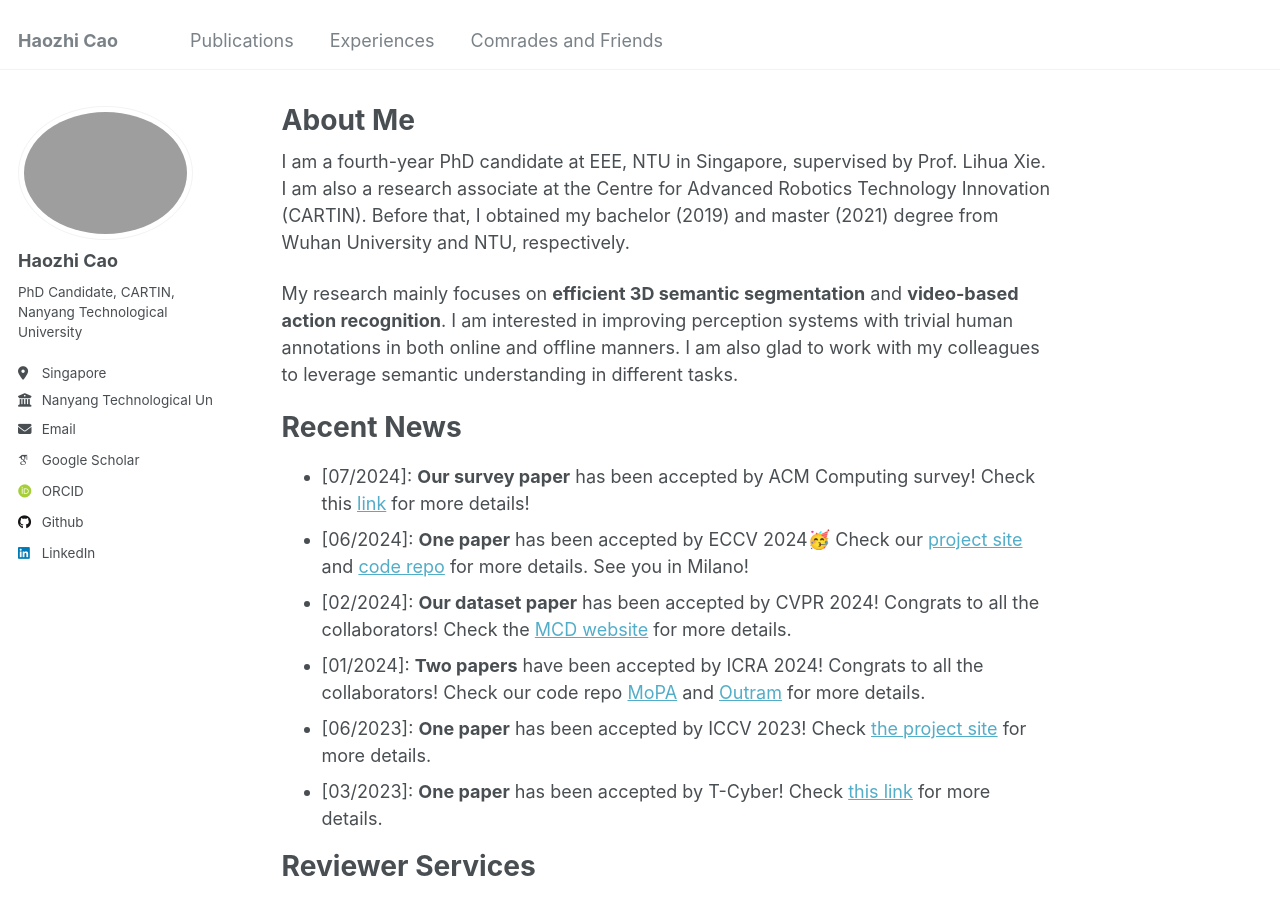
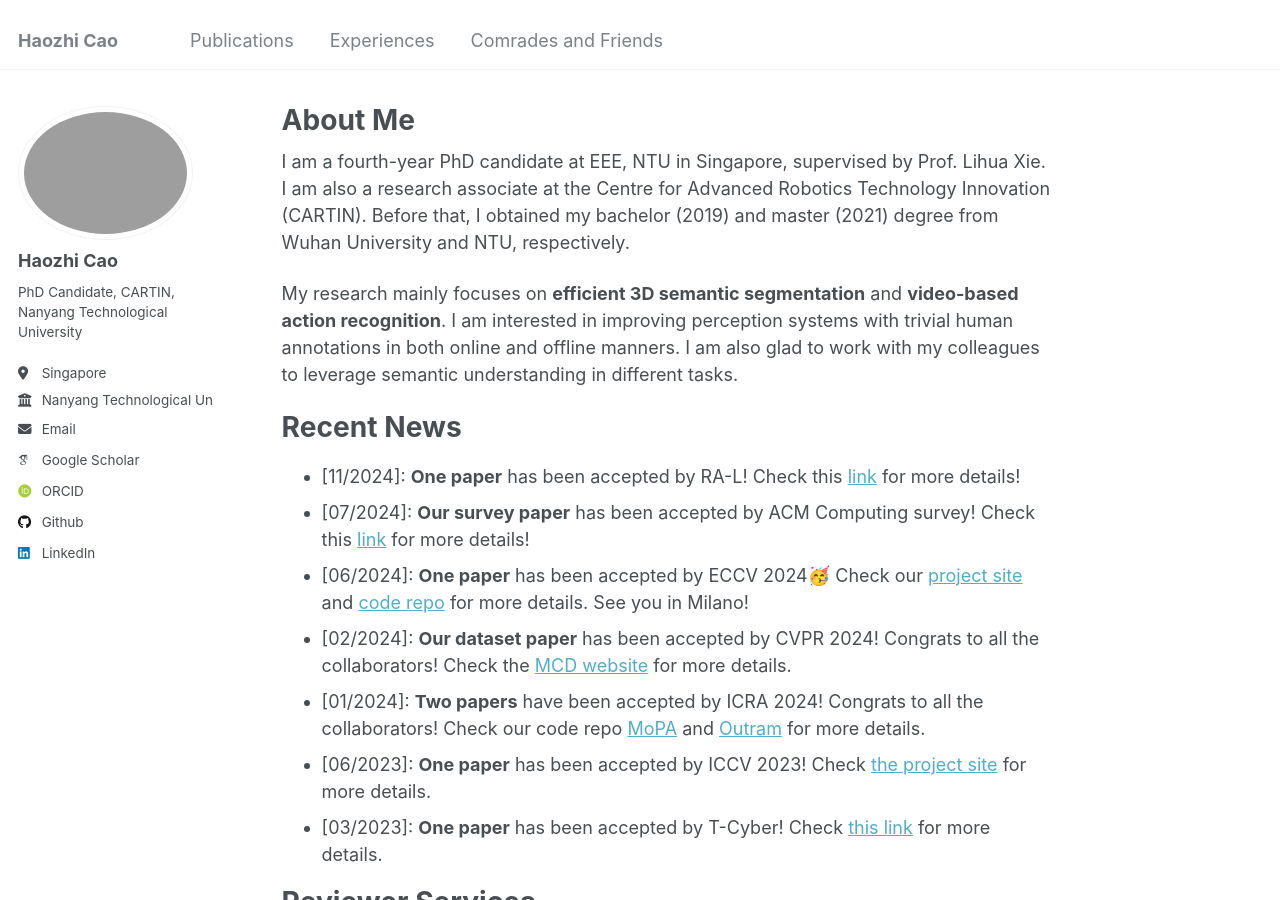
Before and after one commit to AronCao49/AronCao49.github.io, a Jekyll site: the page built from _pages/about.md, in a window 1280 px wide and 900 px high. Built offline with Jekyll 4.4.1, drawn with Linux system fonts in a browser that asks for light colours; some web fonts are replaced.

Commit message:
Update about.md

```diff
--- a/_pages/about.md
+++ b/_pages/about.md
@@ -13,6 +13,7 @@ My research mainly focuses on **efficient 3D semantic segmentation** and **video
 
 Recent News
 ======
+* \[11/2024\]: **One paper** has been accepted by RA-L! Check this [link](https://ieeexplore-ieee-org.remotexs.ntu.edu.sg/abstract/document/10715566) for more details!
 * \[07/2024\]: **Our survey paper** has been accepted by ACM Computing survey! Check this [link](https://dl.acm.org/doi/10.1145/3679010) for more details!
 * \[06/2024\]: **One paper** has been accepted by ECCV 2024🥳 Check our [project site](https://sites.google.com/view/eccv24-latte) and [code repo](https://github.com/AronCao49/Latte/) for more details. See you in Milano!
 * \[02/2024\]: **Our dataset paper** has been accepted by CVPR 2024! Congrats to all the collaborators! Check the [MCD website](https://mcdviral.github.io/) for more details.
```
